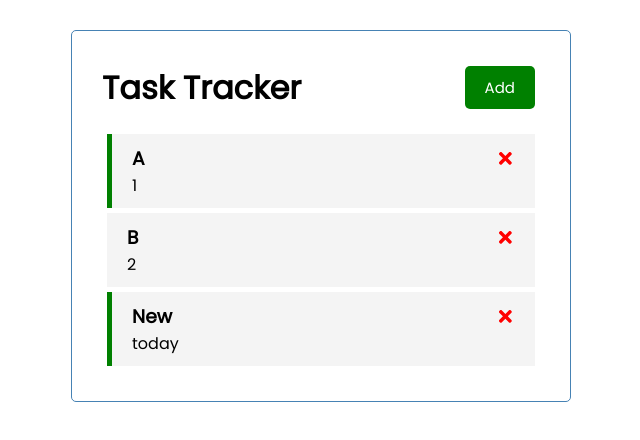
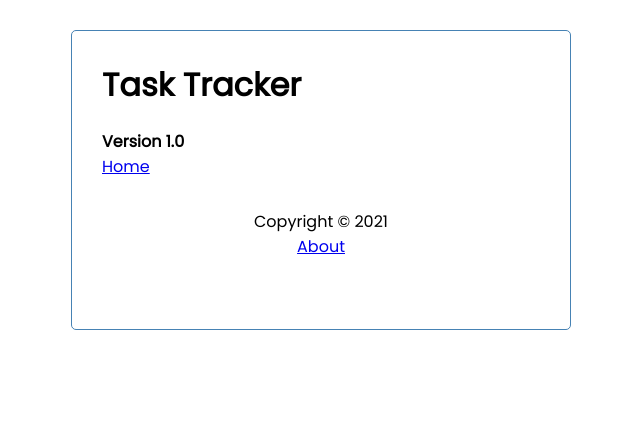
Before and after one commit to uzairchhapra/react-task-tracker, a React (Create React App) app: page /about in a window 1280 px wide. Shown: the top 440 px of the page, without its empty margins (319-959 px from the left). Built offline with nearby package versions, Linux system fonts and the light colour scheme; data requests are answered from the project's data file.

Commit message:
routes added

```diff
--- a/db.json
+++ b/db.json
@@ -4,19 +4,13 @@
       "id": 1,
       "text": "A",
       "day": "1",
-      "reminder": true
+      "reminder": false
     },
     {
       "id": 2,
       "text": "B",
       "day": "2",
-      "reminder": false
-    },
-    {
-      "text": "New",
-      "day": "today",
-      "reminder": true,
-      "id": 3
+      "reminder": true
     }
   ]
 }
--- a/src/App.js
+++ b/src/App.js
@@ -1,7 +1,10 @@
+import { useState, useEffect } from 'react'
+import { BrowserRouter as Router, Route } from 'react-router-dom'
 import Header from './components/Header';
 import Tasks from './components/Tasks';
 import AddTask from './components/AddTask';
-import { useState, useEffect } from 'react'
+import Footer from './components/Footer';
+import About from './components/About';
 
 
 function App() {
@@ -88,11 +91,20 @@
   }
 
   return (
-    <div className="container">
-      <Header title='Task Tracker' onAdd={() => setShowAddTask(!showAddTask)} showAdd={showAddTask} />
-      {showAddTask && <AddTask onAdd={addTask} />}
-      {tasks.length > 0 ? <Tasks tasks={tasks} onDelete={deleteTask} onToggle={toggleReminder} /> : 'No tasks to show'}
-    </div>
+    <Router>
+      <div className="container">
+        <Header title='Task Tracker' onAdd={() => setShowAddTask(!showAddTask)} showAdd={showAddTask} />
+
+        <Route path='/' exact render={(props) => (
+          <>
+            {showAddTask && <AddTask onAdd={addTask} />}
+            {tasks.length > 0 ? <Tasks tasks={tasks} onDelete={deleteTask} onToggle={toggleReminder} /> : 'No tasks to show'}
+          </>
+        )} />
+        <Route path='/about' component={About} />
+        <Footer></Footer>
+      </div>
+    </Router>
   );
 }
 
--- /dev/null
+++ b/src/components/About.js
@@ -0,0 +1,13 @@
+import { Link } from 'react-router-dom'
+
+const About = () => {
+    console.log('in about');
+    return (
+        <div>
+            <h4>Version 1.0</h4>
+            <Link to='/'>Home</Link>
+        </div>
+    )
+}
+
+export default About
--- /dev/null
+++ b/src/components/Footer.js
@@ -0,0 +1,13 @@
+import { Link } from 'react-router-dom'
+
+const Footer = () => {
+    return (
+        <footer>
+            <p>Copyright &copy; 2021</p>
+            <Link to='/about'>About</Link>
+            {/* <a href="/about">About</a> */}
+        </footer>
+    )
+}
+
+export default Footer
--- a/src/components/Header.js
+++ b/src/components/Header.js
@@ -1,3 +1,4 @@
+import { useLocation } from "react-router-dom";
 import PropTypes from 'prop-types'
 import Button from './Button'
 
@@ -5,12 +6,16 @@
     const onClick = (e) => {
         console.log('New click');
     }
+    const location = useLocation();
     return (
         <header className='header'>
             <h1>{title}</h1>
-            <Button color={showAdd ? 'red' : 'green'}
-                text={showAdd ? 'Close' : 'Add'}
-                onClick={onAdd} />
+            {location.pathname === '/' && (
+                <Button color={showAdd ? 'red' : 'green'}
+                    text={showAdd ? 'Close' : 'Add'}
+                    onClick={onAdd} />
+            )}
+
         </header>
     )
 }
```
